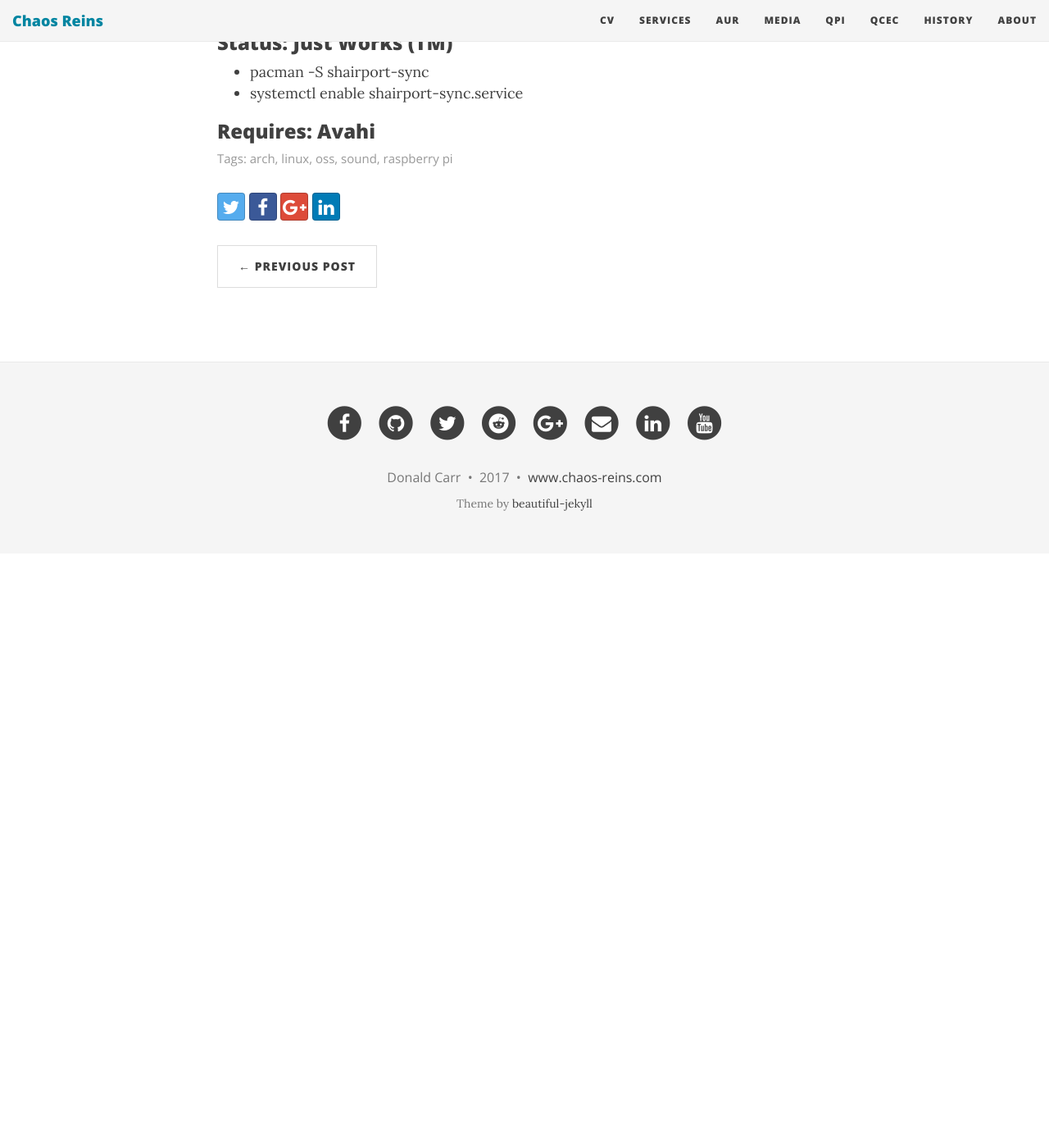
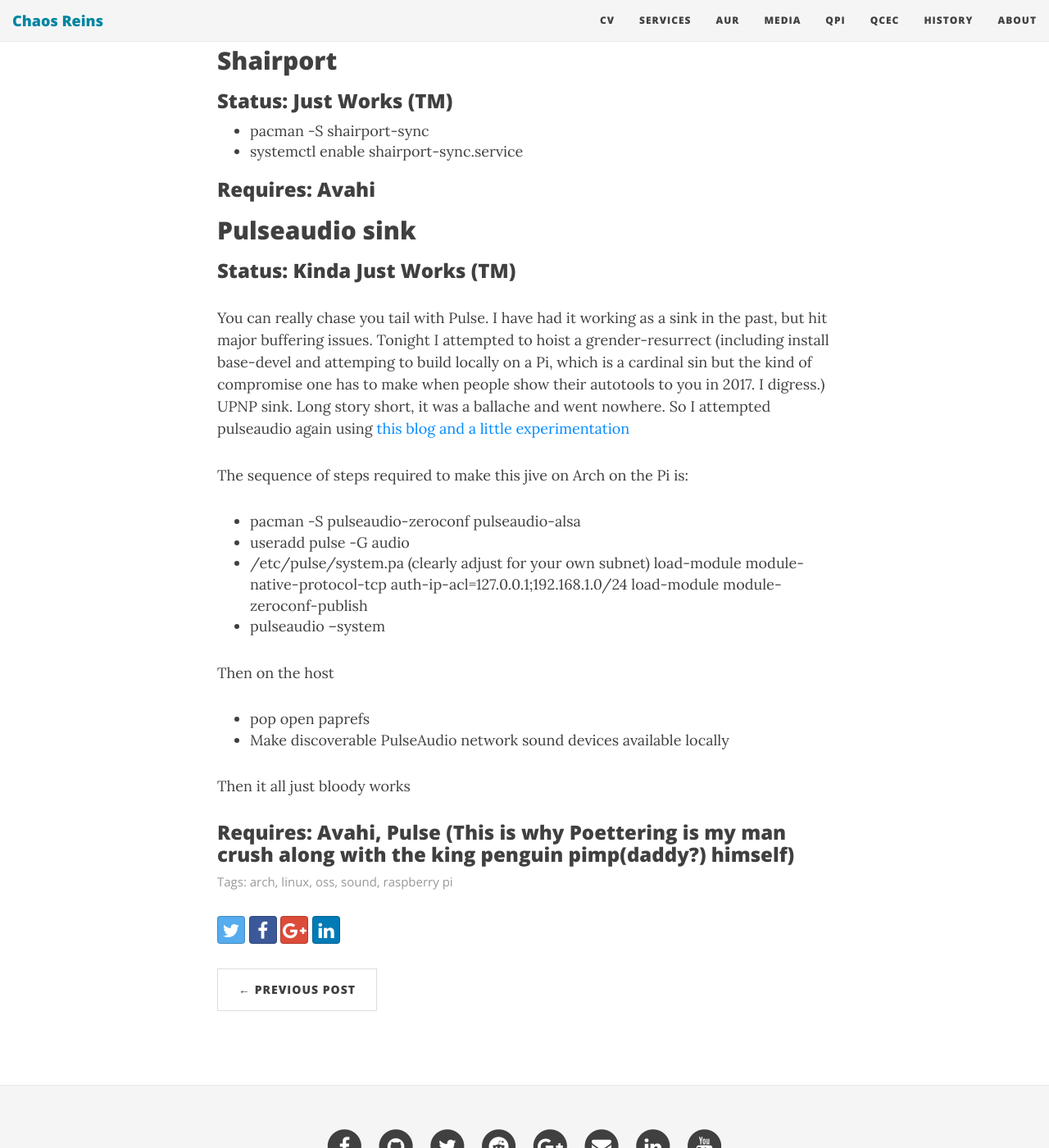
Before and after one commit to sirspudd/sirspudd.github.io, a Jekyll site: the page built from _posts/2017-06-24-raspberry-pi-arch-audio.md, in a window 1280 px wide and 1400 px high, scrolled down 1545 px. Shown: the whole window at 82% size. Built offline with Jekyll 4.4.1, drawn with Linux system fonts in a browser that asks for light colours; nearby versions of some CDN libraries; comment, search, counter and statistics services are not loaded; before the commit the page ends 2220 px from its top, so only the background shows below that; some of the changed text lies outside the part shown.

Commit message:
Document pulse audio fuckery

```diff
--- a/_posts/2017-06-24-raspberry-pi-arch-audio.md
+++ b/_posts/2017-06-24-raspberry-pi-arch-audio.md
@@ -12,8 +12,9 @@
 
 # Gotchas
 
-1. Onboard audio
-    * [Arch wiki: audio disabled in device tree](https://wiki.archlinux.org/index.php/Raspberry_Pi#Audio)
+## Onboard audio: disabled and suboptimal by default
+
+### [Arch wiki: audio disabled in device tree](https://wiki.archlinux.org/index.php/Raspberry_Pi#Audio)
 
 The onboard audio device tree is disabled by default. Fucking awesome, and not something which comes up if you google blindly. Gotta be reading that wiki. Add:
 
@@ -21,7 +22,7 @@
 
 to config.txt
 
-    * [Use the new fucking code path](https://www.raspberrypi.org/forums/viewtopic.php?f=29&t=136445)
+### [Use the new fucking code path](https://www.raspberrypi.org/forums/viewtopic.php?f=29&t=136445)
 
 Add:
 
@@ -47,3 +48,27 @@
 * systemctl enable shairport-sync.service
 
 ### Requires: Avahi
+
+## Pulseaudio sink
+
+### Status: Kinda Just Works (TM)
+
+You can really chase you tail with Pulse. I have had it working as a sink in the past, but hit major buffering issues. Tonight I attempted to hoist a grender-resurrect (including install base-devel and attemping to build locally on a Pi, which is a cardinal sin but the kind of compromise one has to make when people show their autotools to you in 2017. I digress.) UPNP sink. Long story short, it was a ballache and went nowhere. So I attempted pulseaudio again using [this blog and a little experimentation](https://manurevah.com/blah/en/p/PulseAudio-Sound-over-the-network)
+
+The sequence of steps required to make this jive on Arch on the Pi is:
+
+* pacman -S pulseaudio-zeroconf pulseaudio-alsa
+* useradd pulse -G audio
+* /etc/pulse/system.pa (clearly adjust for your own subnet)
+    load-module module-native-protocol-tcp auth-ip-acl=127.0.0.1;192.168.1.0/24
+    load-module module-zeroconf-publish
+* pulseaudio --system
+
+Then on the host
+
+* pop open paprefs
+* Make discoverable PulseAudio network sound devices available locally
+
+Then it all just bloody works
+
+### Requires: Avahi, Pulse (This is why Poettering is my man crush along with the king penguin pimp(daddy?) himself)
```
